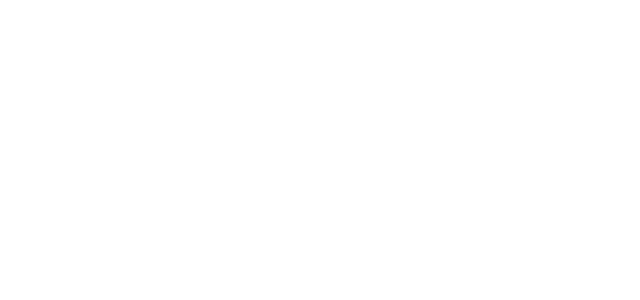
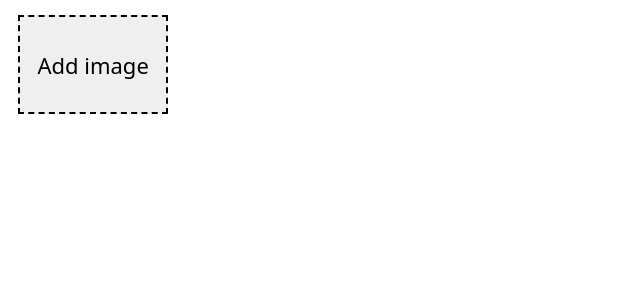
Before and after one commit to NitaiSalem/image-finder-project, a React (Create React App) app: page / in a window 1280 px wide. Shown: the top 300 px of the page, without its empty margins (0-640 px from the left). Built offline with nearby package versions, Linux system fonts and the light colour scheme.

Commit message:
fixed url

```diff
--- a/src/App.js
+++ b/src/App.js
@@ -21,9 +21,9 @@ function App() {
 
 	return (
 		<div className="App">
-			<BrowserRouter basename={process.env.PUBLIC_URL}>
+			<BrowserRouter >
 				<Switch>
-					<Route exact path="/image-finder-project/#/">
+					<Route exact path="/">
 						<Home favoriteList={favoriteImages} handleAddToFavs={handleAddToFavs} />
 					</Route>
 					<Route exact path="/search">
--- a/src/index.js
+++ b/src/index.js
@@ -6,7 +6,7 @@ import reportWebVitals from './reportWebVitals';
 
 ReactDOM.render(
   <React.StrictMode>
-     <BrowserRouter basename={process.env.PUBLIC_URL}>
+     <BrowserRouter basename={process.env.REACT_APP_PUBLIC_URL}>
     <App />
     </BrowserRouter>
   </React.StrictMode>,
```
Also changed, not shown: 1 other file (tests, documents, lock files or other folders).
